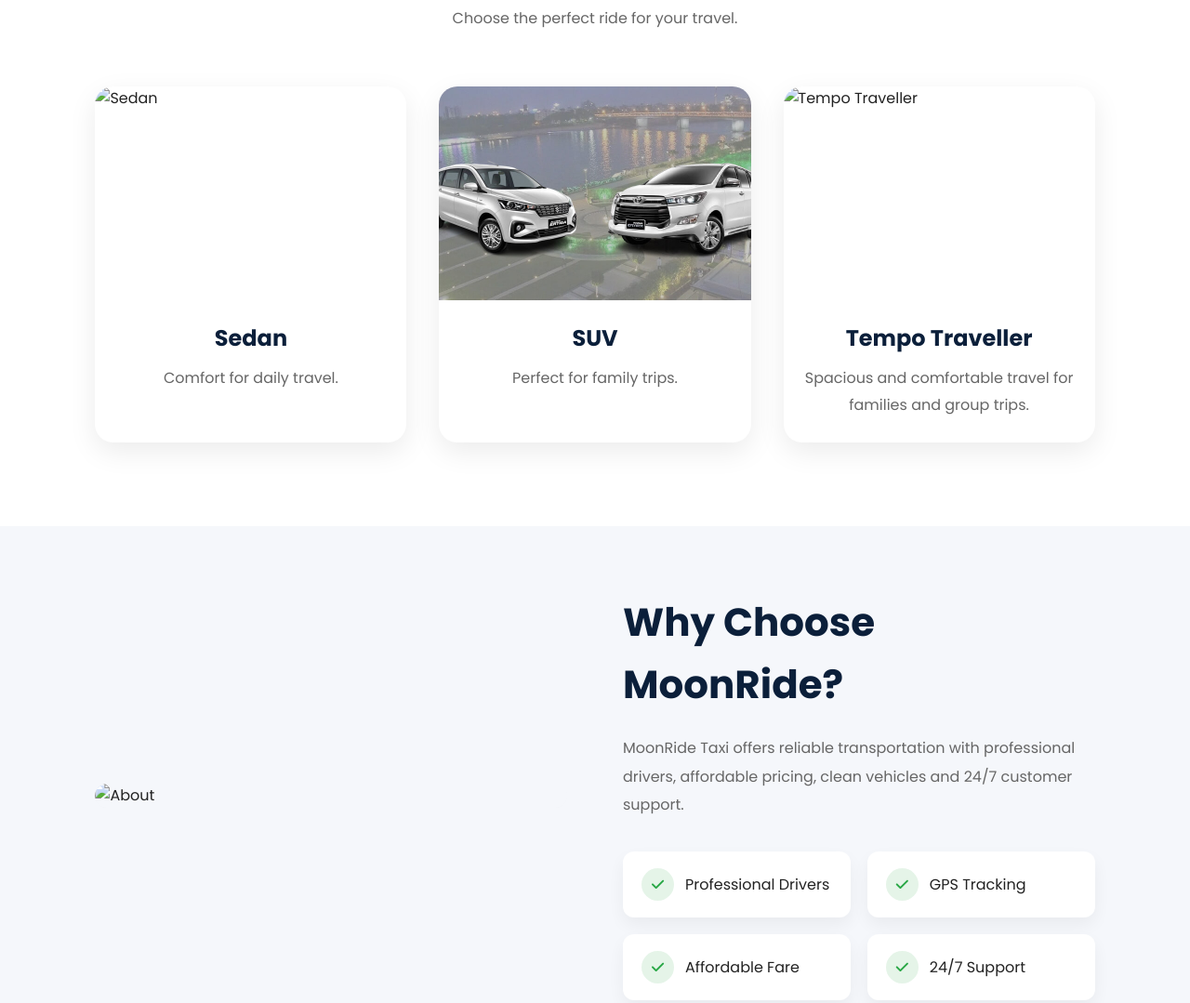
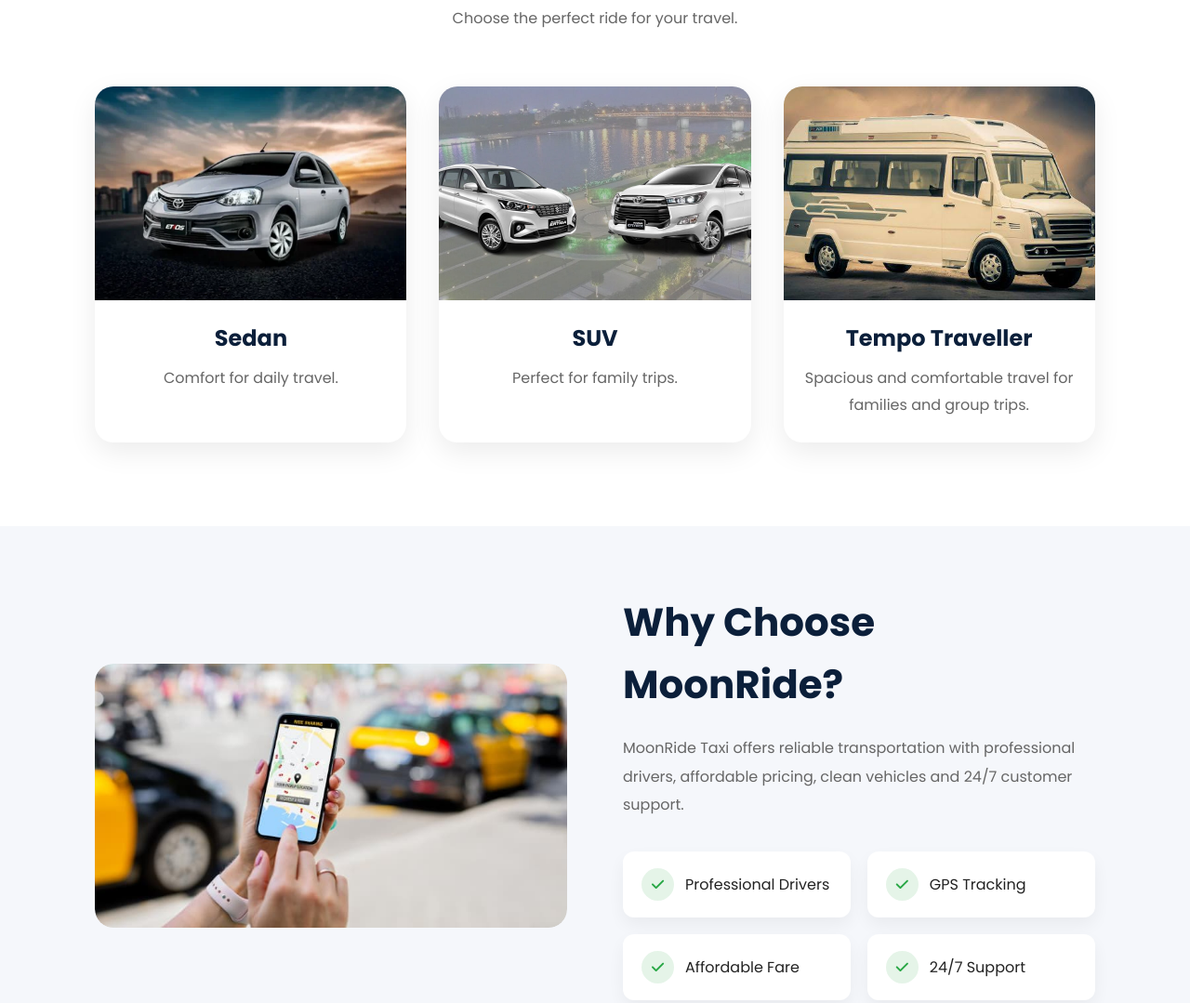
Before and after one commit to raghulsiva0421-wq/Taxi-Booking-Website, a plain HTML site: page index.html in a window 1280 px wide. Shown: the part 2211-3290 px from the top of the page at 93% size. Drawn offline with Linux system fonts and the light colour scheme; files whose address does not match are found by name.

Commit message:
index.html

```diff
--- a/index.html
+++ b/index.html
@@ -193,7 +193,7 @@
 
             <div class="fleet-card">
 
-                <img src="images/Sedan.webp" alt="Sedan">
+                <img src="Sedan.webp" alt="Sedan">
 
                 <h3>Sedan</h3>
 
@@ -213,7 +213,7 @@
 
             <div class="fleet-card">
 
-                <img src="images/tempo.jpg" alt="Tempo Traveller">
+                <img src="tempo.jpg" alt="Tempo Traveller">
 
                 <h3>Tempo Traveller</h3>
 
@@ -233,7 +233,7 @@
 
         <div class="about-image">
 
-            <img src="images/gps.jpg" alt="About">
+            <img src="gps.jpg" alt="About">
 
         </div>
 
```
